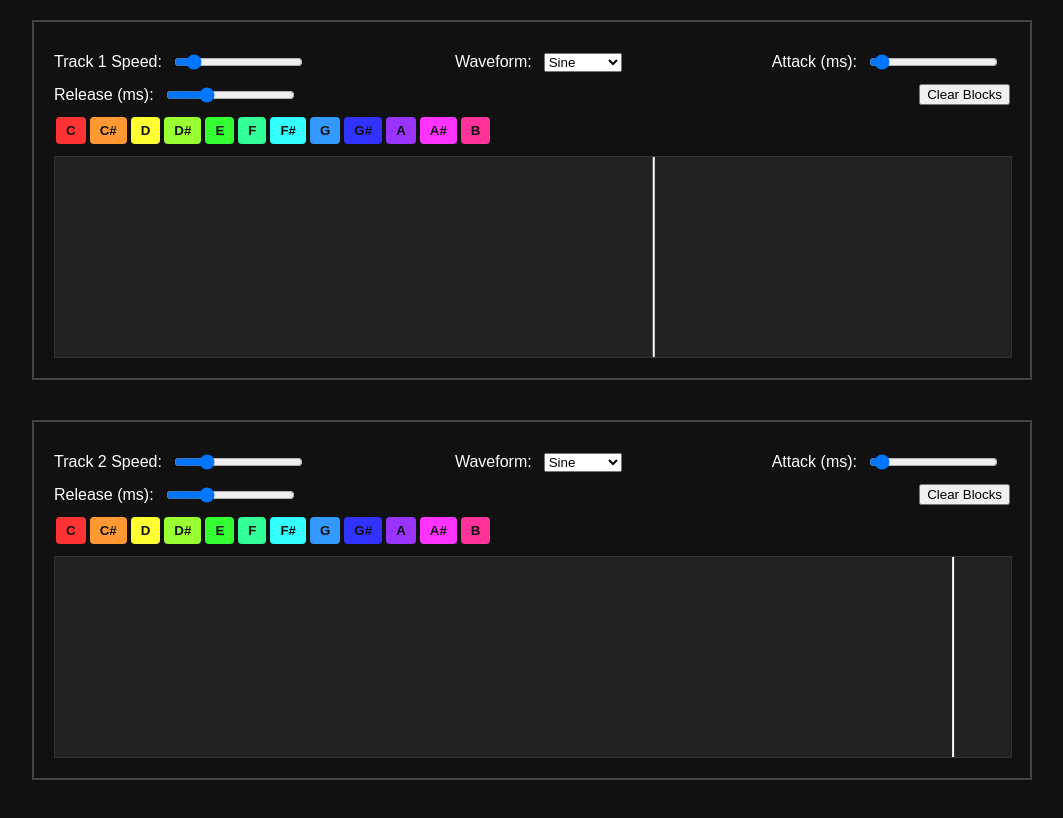
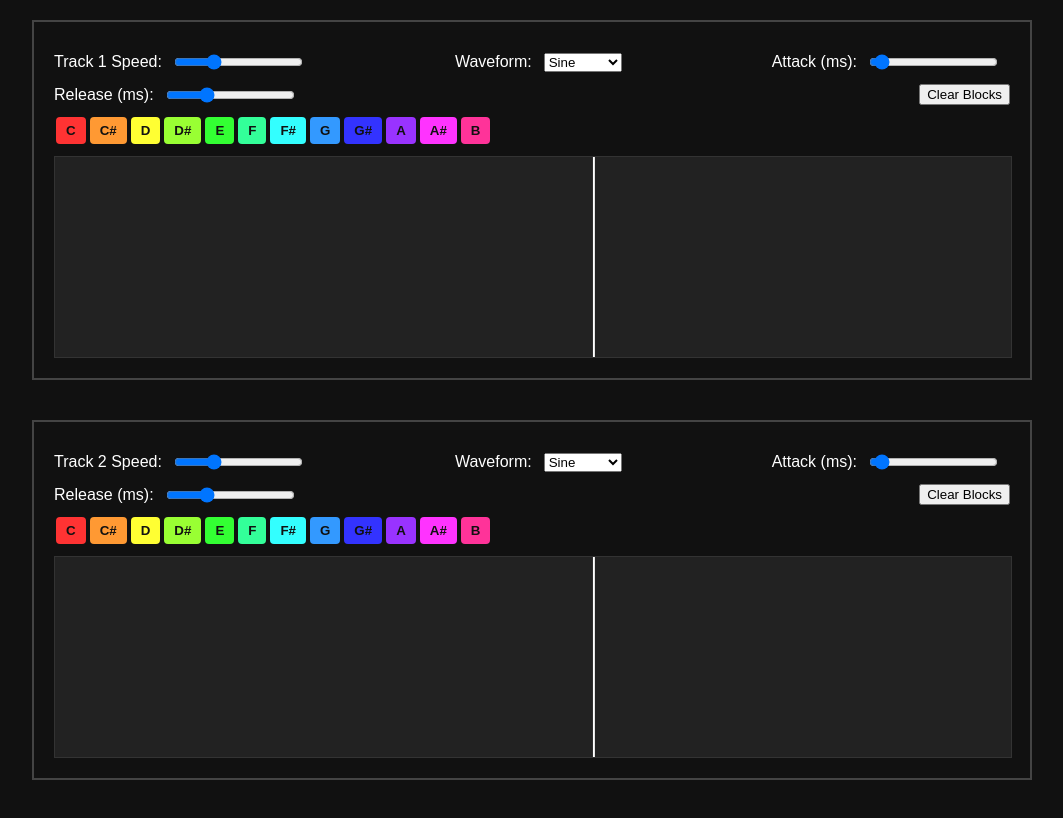
Before and after one commit to austinfranklin/business-website, a plain HTML site: page index.html in a window 1280 px wide. Shown: the whole page, without its empty margins (108-1171 px from the left). Drawn offline with Linux system fonts and the light colour scheme.

Commit message:
changed speed

```diff
--- a/index.html
+++ b/index.html
@@ -73,7 +73,7 @@
 <body>
   <div id="track1" class="track-container">
     <div class="controls">
-      <label>Track 1 Speed: <input id="speed1" type="range" min="1" max="10" value="2" /></label>
+      <label>Track 1 Speed: <input id="speed1" type="range" min="1" max="15" value="5" /></label>
       <label>Waveform:
         <select id="waveform1">
           <option value="sine" selected>Sine</option>
@@ -96,7 +96,7 @@
 
   <div id="track2" class="track-container">
     <div class="controls">
-      <label>Track 2 Speed: <input id="speed2" type="range" min="1" max="10" value="3" /></label>
+      <label>Track 2 Speed: <input id="speed2" type="range" min="1" max="15" value="5" /></label>
       <label>Waveform:
         <select id="waveform2">
           <option value="sine" selected>Sine</option>
```
